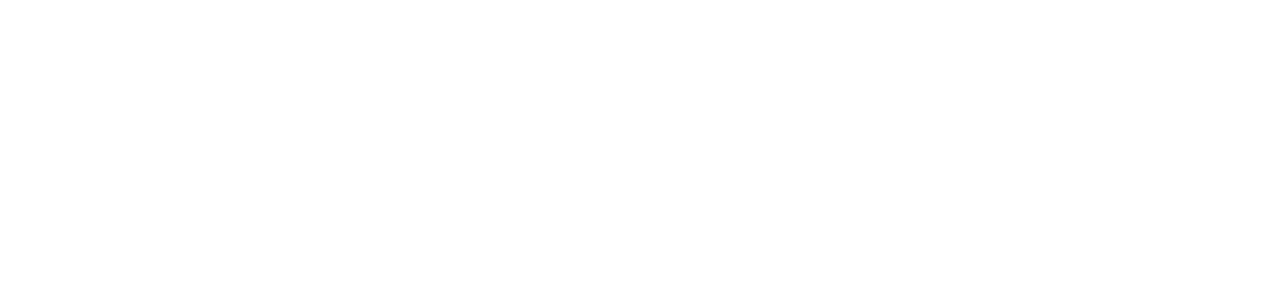
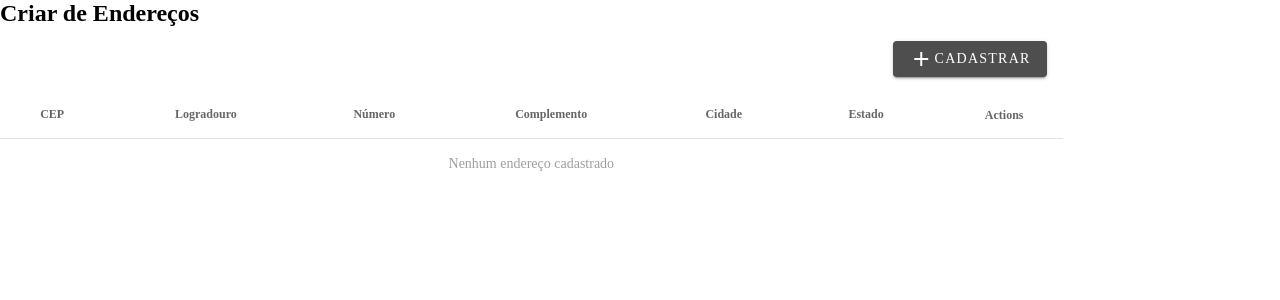
Before and after one commit to alessandroprudencio/LeiloApp, a Nuxt app: page /address/create in a window 1280 px wide. Before the commit this address had no page. Shown: the top 300 px of the page. Built offline with nearby package versions, Linux system fonts and the light colour scheme.

Commit message:
Separando componentes

```diff
--- /dev/null
+++ b/pages/address/_id.vue
@@ -0,0 +1,22 @@
+<template>
+  <v-row justify="center" align="center">
+    <v-col cols="12" sm="8" md="10">
+      <div class="text-center">
+        <TitlePage name="Editar de Endereços" />
+        <AddressList />
+      </div>
+    </v-col>
+  </v-row>
+</template>
+
+<script>
+import TitlePage from '~/components/layout/TitlePage.vue'
+import AddressList from '~/components/address/AddressList.vue'
+
+export default {
+  components: {
+    TitlePage,
+    AddressList,
+  },
+}
+</script>
--- /dev/null
+++ b/pages/address/create.vue
@@ -0,0 +1,22 @@
+<template>
+  <v-row justify="center" align="center">
+    <v-col cols="12" sm="8" md="10">
+      <div class="text-center">
+        <TitlePage name="Criar de Endereços" />
+        <AddressList />
+      </div>
+    </v-col>
+  </v-row>
+</template>
+
+<script>
+import TitlePage from '~/components/layout/TitlePage.vue'
+import AddressList from '~/components/address/AddressList.vue'
+
+export default {
+  components: {
+    TitlePage,
+    AddressList,
+  },
+}
+</script>
--- a/pages/create.vue
+++ /dev/null
@@ -1,13 +0,0 @@
-<template>
-  <v-row justify="center" align="center">
-    <v-col cols="12" sm="8" md="6">
-      <div class="text-center"></div>
-    </v-col>
-  </v-row>
-</template>
-
-<script>
-export default {
-  components: {},
-}
-</script>
```
Also changed, not shown: pages/address/index.vue (renamed from pages/index.vue).
